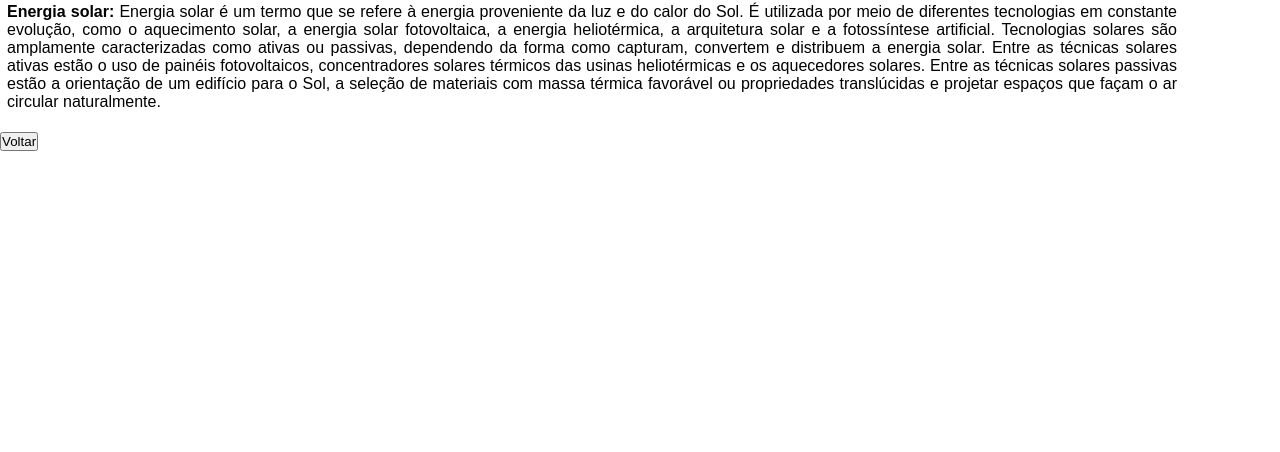
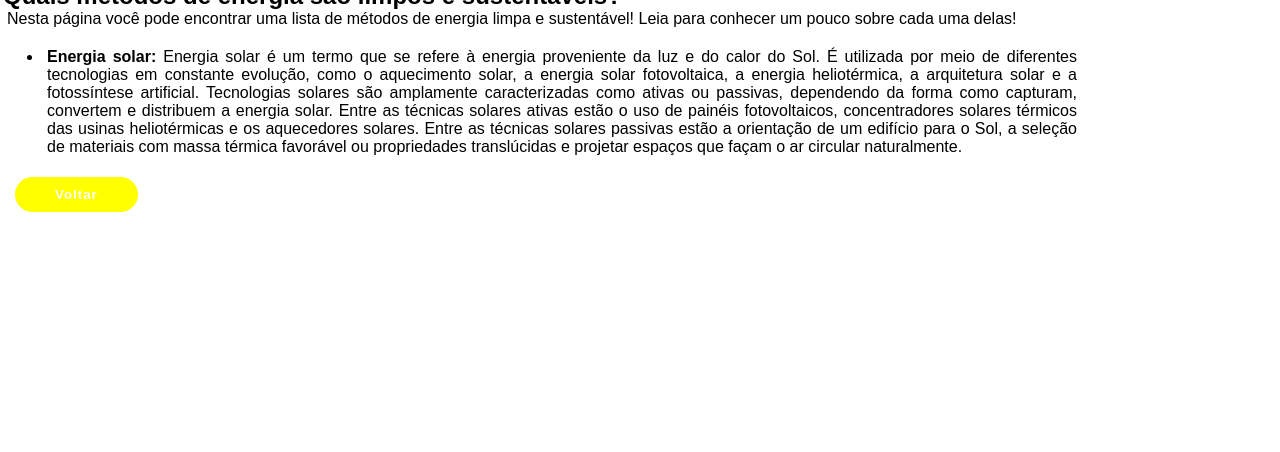
Before and after one commit to ccofg-labs/Agenda-ONU, a PHP site: page /metodosEnergiaLimpa.html in a window 1280 px wide. Shown: the part 201-653 px from the top of the page. Run offline with PHP 8.4, Linux system fonts and the light colour scheme.

Commit message:
Update style.css

```diff
--- a/style.css
+++ b/style.css
@@ -150,3 +150,41 @@
     background-color: green;
 }
 /*-------------------------------------------------------------------------------------*/
+
+/*MÉTODOS DE ENERGIA LIMPA E SUSTENTÁVEL*/
+.cabecalhoEL {
+    width: 100%;
+    height: 180px;
+    background-color: yellow;
+    color: white;
+    align-items: center;
+    text-align: center;
+}
+
+.listaEL {
+    margin-left: 40px;
+    margin-right: 100px;
+    margin-top: 2px;
+    margin-bottom: 2px;
+    list-style: disc;
+}
+
+.botoesEL {
+    text-align: left;
+    margin-left: 15px;
+}
+
+.botaoEL {
+    background-color: yellow;
+    color: white;
+    padding: 10px 40px;
+    border: none;
+    border-radius: 20px;
+    letter-spacing: 1px;
+    font-weight: bold;
+}
+
+.botaoEL:hover {
+    cursor: pointer;
+    background-color: green;
+}
```
